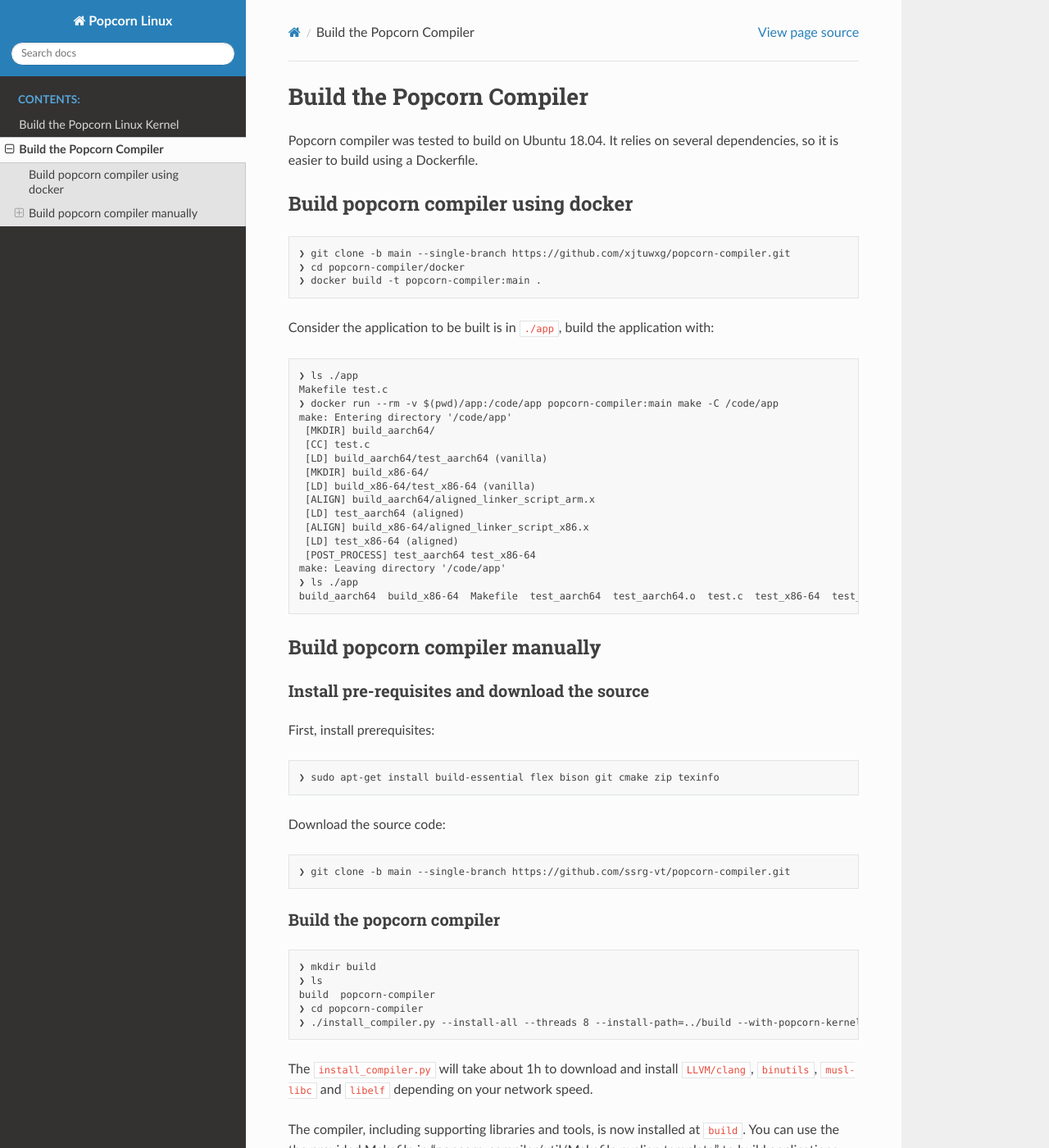
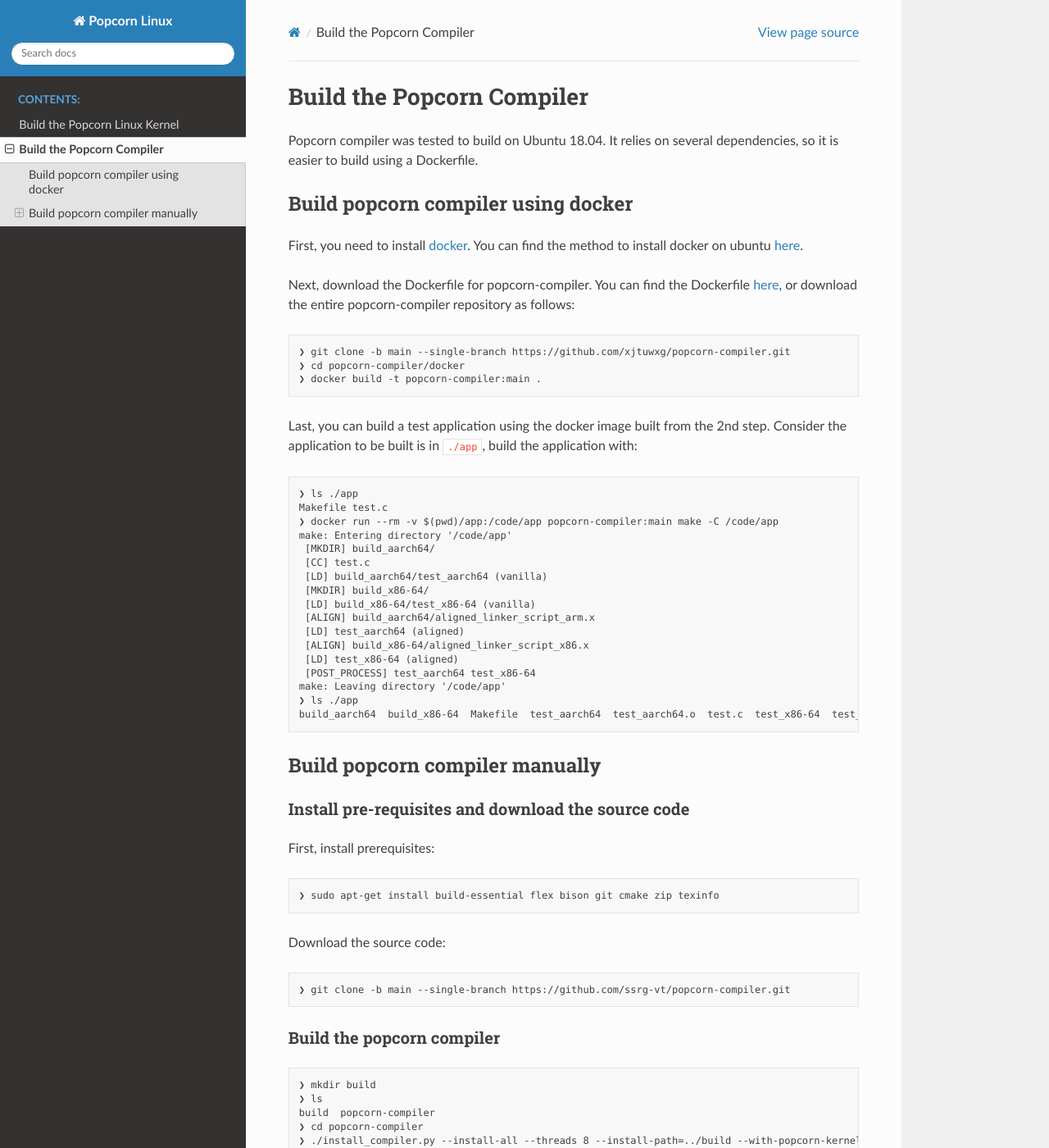
Before and after one commit to xjtuwxg/popcornlinux-doc, a Sphinx documentation site: the page built from source/build_compiler.md, in a window 1280 px wide and 1400 px high. Shown: the whole window at 82% size. Built offline with Sphinx 7.4.7 and the Read the Docs theme 2.0.0, drawn with Linux system fonts in a browser that asks for light colours.

Commit message:
Add instructions to install docker

````diff
--- a/source/build_compiler.md
+++ b/source/build_compiler.md
@@ -3,12 +3,15 @@
 Popcorn compiler was tested to build on Ubuntu 18.04. It relies on several dependencies, so it is easier to build using a Dockerfile.
 
 ## Build popcorn compiler using docker
+First, you need to install [docker](https://docs.docker.com/engine/install/). You can find the method to install docker on ubuntu [here](https://docs.docker.com/engine/install/ubuntu/).
+
+Next, download the Dockerfile for popcorn-compiler. You can find the Dockerfile [here](https://raw.githubusercontent.com/xjtuwxg/popcorn-compiler/main/docker/Dockerfile), or download the entire popcorn-compiler repository as follows:
 ```
 ❯ git clone -b main --single-branch https://github.com/xjtuwxg/popcorn-compiler.git
 ❯ cd popcorn-compiler/docker
 ❯ docker build -t popcorn-compiler:main .
 ```
-Consider the application to be built is in `./app`, build the application with:
+Last, you can build a test application using the docker image built from the 2nd step. Consider the application to be built is in `./app`, build the application with:
 ```
 ❯ ls ./app
 Makefile test.c
@@ -30,7 +33,7 @@
 ```
 
 ## Build popcorn compiler manually
-### Install pre-requisites and download the source
+### Install pre-requisites and download the source code
 First, install prerequisites:
 ```
 ❯ sudo apt-get install build-essential flex bison git cmake zip texinfo
````
